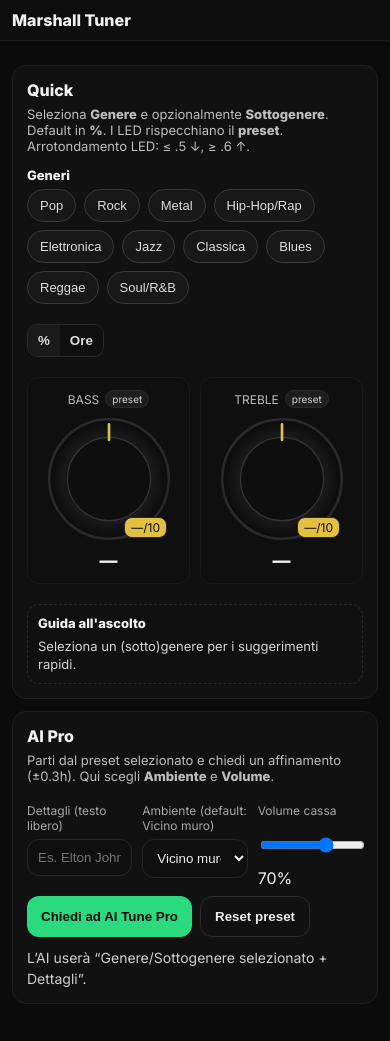
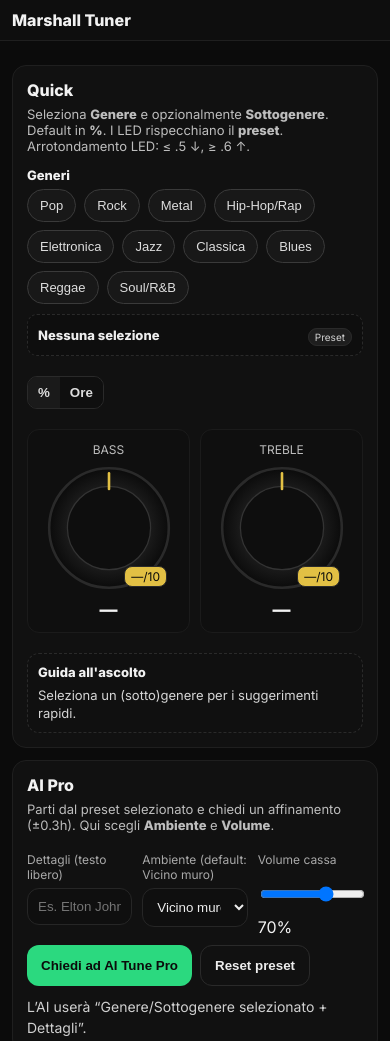
Before and after one commit to abotto75/marhall-tuner, a website: page index.html in a window 390 px wide. Shown: the top 1041 px of the page. Drawn offline with Linux system fonts and the light colour scheme.

Commit message:
Add files via upload

```diff
--- a/api/tune.js
+++ b/api/tune.js
@@ -19,9 +19,7 @@
       additionalProperties:false
     };
     const sys=`Sei un tecnico Marshall per Acton III. Parti tassativamente dal preset fornito e ritocca al massimo di ±${delta.toFixed(1)} ore (limiti 0.5–3.5). Restituisci SOLO JSON (schema).`;
-    const prompt=`Contesto: ambiente="${room}", volume=${volume}%.
-Preset di base: bass_clock=${baseBass}, treble_clock=${baseTreble}.
-Richiesta: ${query}`;
+    const prompt=`Contesto: ambiente="${room}", volume=${volume}%. Preset di base: bass_clock=${baseBass}, treble_clock=${baseTreble}. Richiesta: ${query}`;
     const model = process.env.OPENAI_MODEL || "gpt-4.1-mini";
     const resp = await client.responses.create({
       model,
--- a/app.js
+++ b/app.js
@@ -1,17 +1,11 @@
 function clamp(v,min,max){return Math.min(max,Math.max(min,v));}
 function clockToLedFloat(clock){return 10 * (clock - 0.5) / 3;}
-function ledRound(val){
-  const base = Math.floor(val);
-  const frac = val - base;
-  // <= .5 -> down; >= .6 -> up; between handled by boundary
-  if (frac <= 0.5) return base;
-  return base + 1;
-}
+function ledRound(val){ const base=Math.floor(val); const frac=val-base; return (frac<=0.5)?base:(base+1); }
 function clockToDeg(clock){const pct=Math.min(1,Math.max(0,(clock-0.5)/3));return -135 + pct*270;}
 const qs=s=>document.querySelector(s);
 
 let PRESETS=null, SUB_GUIDES=null;
-let LAST={query:'', baseBass:2.0, baseTreble:2.0, genreId:null, subId:null, guide:'', pristine:{bass:2.0, treble:2.0}};
+let LAST={query:'', baseBass:2.0, baseTreble:2.0, genreId:null, subId:null, guide:'', pristine:{bass:2.0, treble:2.0}, source:'Preset'};
 let displayMode='percent';
 
 async function loadData(){
@@ -23,6 +17,7 @@
   qs('#aiBtn').onclick=askAIPro;
   qs('#resetBtn').onclick=resetToPristine;
   const aiVol=qs('#aiVolume'); const aiVal=qs('#aiVolVal'); aiVol.oninput=()=>aiVal.textContent=aiVol.value;
+  updateSelBar();
 }
 
 function renderGenreChips(){
@@ -56,10 +51,12 @@
   LAST.baseTreble = clamp(t,0.5,3.5);
   LAST.pristine = {bass: LAST.baseBass, treble: LAST.baseTreble};
   LAST.guide = guide||'';
+  LAST.source = 'Preset';
   setKnob(document.getElementById('bassKnob'), LAST.baseBass);
   setKnob(document.getElementById('trebleKnob'), LAST.baseTreble);
   document.getElementById('guideText').textContent = guide || 'Preset applicato.';
   document.getElementById('subGuide').hidden = true;
+  updateSelBar();
   refreshValues();
 }
 
@@ -78,6 +75,20 @@
   }
 }
 
+function updateSelBar(){
+  const gName = LAST.genreId ? (PRESETS.genres[LAST.genreId]?.name || LAST.genreId) : null;
+  let text = gName || 'Nessuna selezione';
+  if (LAST.subId){
+    const sub = ((PRESETS.subgenres||{})[LAST.genreId]||[]).find(s=>s.id===LAST.subId);
+    if(sub) text = `${gName} — ${sub.name}`;
+  }
+  qs('#selText').textContent = text;
+  const badge = qs('#sourceBadge');
+  badge.textContent = LAST.source;
+  badge.classList.toggle('aipro', LAST.source==='AI Tune Pro');
+  badge.classList.toggle('preset', LAST.source!=='AI Tune Pro');
+}
+
 function selectGenre(gid){
   const g=PRESETS.genres[gid];
   applyPreset(g.bass_clock, g.treble_clock, g.notes||'');
@@ -91,9 +102,9 @@
   const gName=PRESETS.genres[gid]?.name || gid;
   applyPreset(sg.bass_clock, sg.treble_clock, PRESETS.genres[gid]?.notes || '');
   LAST.genreId=gid; LAST.subId=sid; LAST.query=`${gName} — ${sg.name}`;
-  // micro guide if available
   const mg = (SUB_GUIDES[gid]||{})[sid];
   if(mg){ const el=document.getElementById('subGuide'); el.textContent = mg; el.hidden=false; }
+  updateSelBar();
 }
 
 async function askAIPro(){
@@ -102,20 +113,18 @@
   const volume=parseInt(document.getElementById('aiVolume').value,10);
   const extra=(document.getElementById('freeText').value||'').trim();
   const combined = extra ? `${LAST.query} — ${extra}` : LAST.query;
-  const body = {
-    query: `Approfondisci per "${combined}" su Marshall Acton III. Parti dal preset selezionato e adatta al contesto.`,
-    room, volume,
-    base_bass: LAST.baseBass, base_treble: LAST.baseTreble, max_delta: 0.3
-  };
+  const body = { query: `Approfondisci per "${combined}" su Marshall Acton III. Parti dal preset selezionato e adatta al contesto.`, room, volume, base_bass: LAST.baseBass, base_treble: LAST.baseTreble, max_delta: 0.3 };
   try{
     const res=await fetch('/api/tune',{method:'POST',headers:{'Content-Type':'application/json'},body:JSON.stringify(body)});
     if(!res.ok) throw new Error('AI '+res.status);
     const data=await res.json();
     LAST.baseBass = clamp(data.bass_clock ?? LAST.baseBass, LAST.pristine.bass-0.3, LAST.pristine.bass+0.3);
     LAST.baseTreble = clamp(data.treble_clock ?? LAST.baseTreble, LAST.pristine.treble-0.3, LAST.pristine.treble+0.3);
+    LAST.source = 'AI Tune Pro';
     setKnob(document.getElementById('bassKnob'), LAST.baseBass);
     setKnob(document.getElementById('trebleKnob'), LAST.baseTreble);
     document.getElementById('notes').textContent = data.notes || 'Refinement AI applicato.';
+    updateSelBar();
     refreshValues();
   }catch(e){
     document.getElementById('notes').textContent='Errore AI Pro. Mantengo il preset locale.';
@@ -125,9 +134,11 @@
 function resetToPristine(){
   LAST.baseBass = LAST.pristine.bass;
   LAST.baseTreble = LAST.pristine.treble;
+  LAST.source = 'Preset';
   setKnob(document.getElementById('bassKnob'), LAST.baseBass);
   setKnob(document.getElementById('trebleKnob'), LAST.baseTreble);
   document.getElementById('notes').textContent='Ripristinato il preset originale.';
+  updateSelBar();
   refreshValues();
 }
 
--- a/index.html
+++ b/index.html
@@ -3,7 +3,7 @@
 <head>
   <meta charset="utf-8">
   <meta name="viewport" content="width=device-width, initial-scale=1, viewport-fit=cover">
-  <title>Marshall Tuner — v5.8</title>
+  <title>Marshall Tuner — v5.9</title>
   <link rel="preconnect" href="https://fonts.googleapis.com">
   <link rel="preconnect" href="https://fonts.gstatic.com" crossorigin>
   <link href="https://fonts.googleapis.com/css2?family=Inter:wght@400;600;800&display=swap" rel="stylesheet">
@@ -23,6 +23,14 @@
         <div class="block-title alt">Sottogeneri</div>
         <div id="subchips" class="chips alt"></div>
       </div>
+
+      <div class="selbar">
+        <div class="seltext" id="selText">Nessuna selezione</div>
+        <div class="source">
+          <span id="sourceBadge" class="badge badge-src preset">Preset</span>
+        </div>
+      </div>
+
       <div class="quick-output">
         <div class="toggle">
           <button id="modePercent" class="tbtn active">% </button>
@@ -30,7 +38,7 @@
         </div>
         <div class="readout">
           <div class="dial">
-            <div class="dial-head">BASS <span class="badge">preset</span></div>
+            <div class="dial-head">BASS</div>
             <div class="dial-knob">
               <img id="bassKnob" src="img/knob.svg" alt="Bass knob">
               <div class="tick" id="bassTick">—/10</div>
@@ -38,7 +46,7 @@
             <div class="dial-value" id="bassValue">—</div>
           </div>
           <div class="dial">
-            <div class="dial-head">TREBLE <span class="badge">preset</span></div>
+            <div class="dial-head">TREBLE</div>
             <div class="dial-knob">
               <img id="trebleKnob" src="img/knob.svg" alt="Treble knob">
               <div class="tick" id="trebleTick">—/10</div>
--- a/package.json
+++ b/package.json
@@ -1,6 +1,6 @@
 {
-  "name": "marshall-tuner-v5-8-mobile",
-  "version": "5.8.0",
+  "name": "marshall-tuner-v5-9-mobile",
+  "version": "5.9.0",
   "private": true,
   "type": "module",
   "dependencies": {
--- a/style.css
+++ b/style.css
@@ -12,13 +12,17 @@
 .chips.emph .chip{background:#181818;border:1px solid #3A3A3A}
 .chips.alt .chip{background:#0F1A24;border:1px solid #164B6B;color:#CFEFFF}
 .chip{background:#1A1A1A;border:1px solid #2A2A2A;color:#DDD;padding:8px 12px;border-radius:999px;font-size:13px}
+.selbar{display:flex;justify-content:space-between;align-items:center;margin-top:10px;padding:10px;border:1px dashed #2A2A2A;border-radius:10px;background:#0E0E0E}
+.seltext{font-weight:800;font-size:13px;color:#EDEDED}
+.badge{font-size:10px;background:#1E1E1E;border:1px solid #2A2A2A;color:#CFCFCF;padding:2px 6px;border-radius:999px}
+.badge-src.preset{background:#1E1E1E;color:#CFCFCF;border-color:#2A2A2A}
+.badge-src.aipro{background:#2BD97F;color:#0B0B0B;border-color:#2BD97F}
 .toggle{display:flex;border:1px solid #2A2A2A;border-radius:10px;overflow:hidden;align-self:flex-start;margin-top:10px}
 .tbtn{background:#0F0F0F;color:#DDD;border:none;padding:8px 10px;font-weight:700}
 .tbtn.active{background:#1A1A1A}
 .readout{display:grid;grid-template-columns:1fr 1fr;gap:10px;margin-top:10px}
 .dial{background:#0F0F0F;border:1px solid #1B1B1B;border-radius:12px;padding:12px;text-align:center}
 .dial-head{font-size:12px;color:#BDBDBD;margin-bottom:6px;display:flex;gap:6px;justify-content:center;align-items:center}
-.badge{font-size:10px;background:#1E1E1E;border:1px solid #2A2A2A;color:#CFCFCF;padding:2px 6px;border-radius:999px}
 .dial-knob{position:relative;display:flex;justify-content:center;align-items:center}
 .dial-knob img{width:130px;height:130px;transform:rotate(0deg);transition:transform .25s ease}
 .tick{position:absolute;bottom:6px;right:10px;font-size:12px;color:#0B0B0B;background:#E2C044;border:1px solid #2A2A2A;padding:2px 6px;border-radius:8px}
```
Also changed, not shown: README.md.
